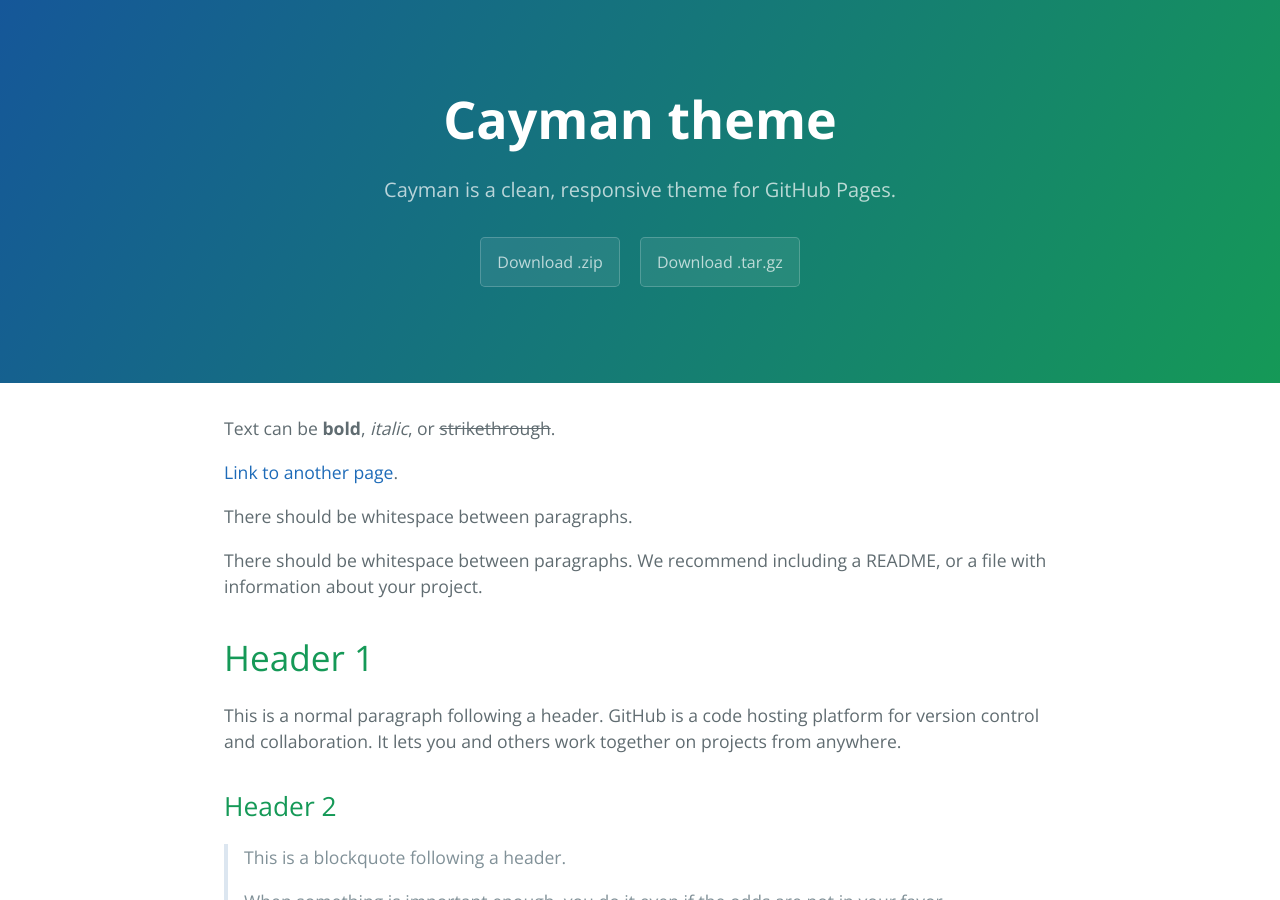
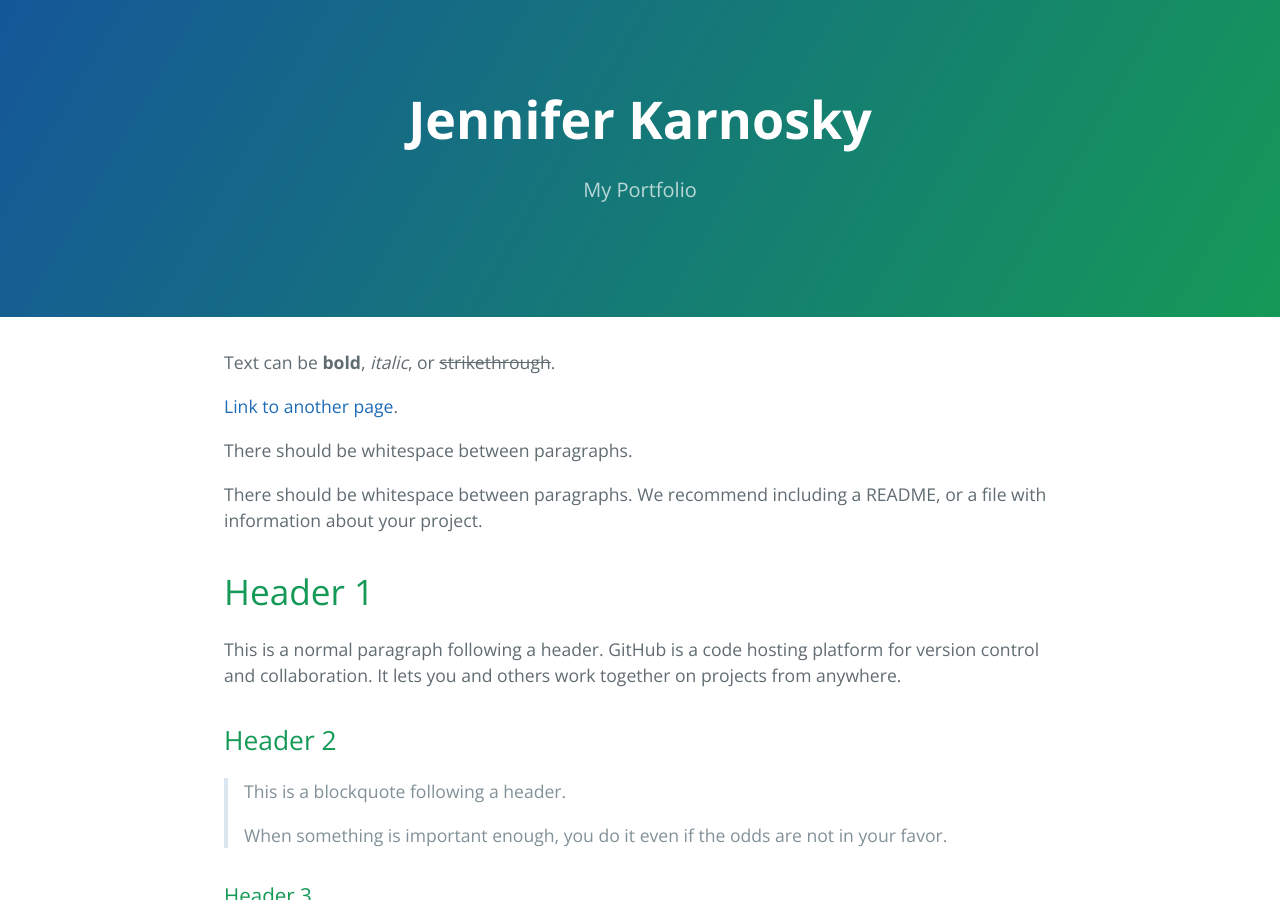
Before and after one commit to jennifer-karnosky/jennifer-karnosky.github.io, a Jekyll site: the page built from pagesCayman/index.md, in a window 1280 px wide and 900 px high. Built offline with Jekyll 4.4.1, drawn with Linux system fonts in a browser that asks for light colours.

Commit message:
Update _config.yml

```diff
--- a/pagesCayman/_config.yml
+++ b/pagesCayman/_config.yml
@@ -1,5 +1,5 @@
-title: Cayman theme
-description: Cayman is a clean, responsive theme for GitHub Pages.
-show_downloads: true
+title: Jennifer Karnosky
+description: My Portfolio
+show_downloads: FALSE
 google_analytics:
 theme: jekyll-theme-cayman
```
